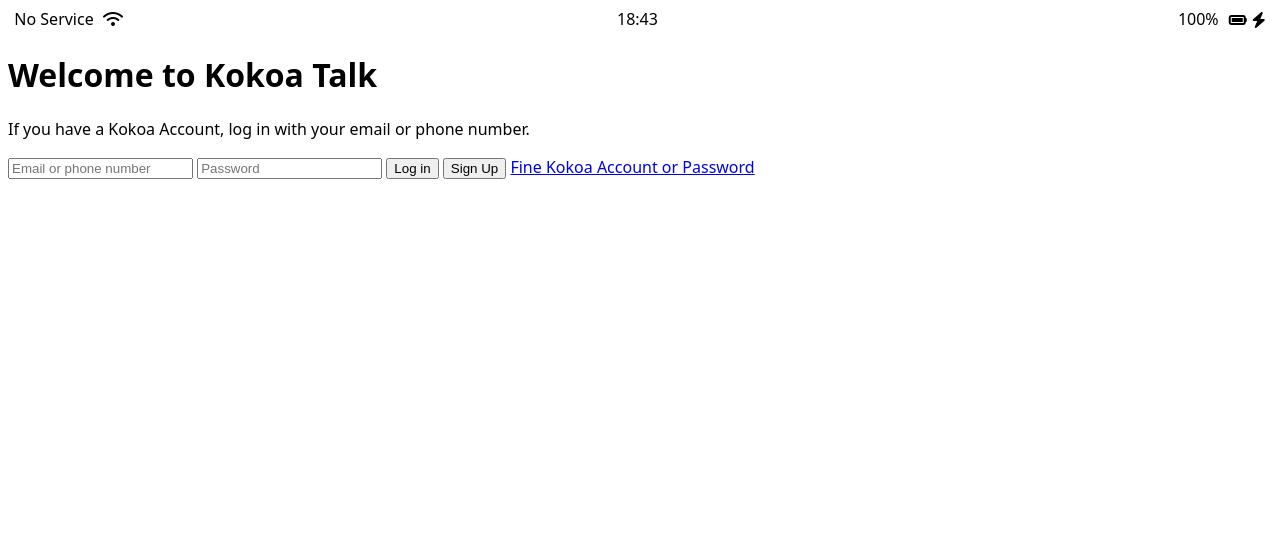
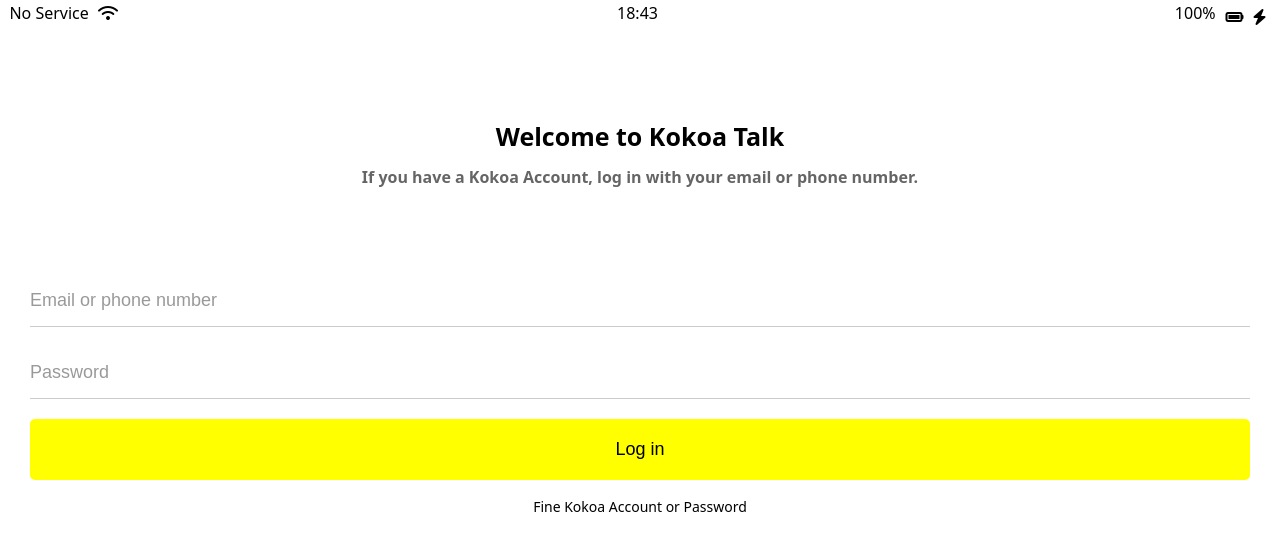
Before and after one commit to Minhyunggi/min-html-css-js, a plain HTML site: page index.html in a window 1280 px wide. Drawn offline with Linux system fonts and the light colour scheme.

Commit message:
header,login-form

```diff
--- /dev/null
+++ b/css/reset.css
@@ -0,0 +1,51 @@
+/* http://meyerweb.com/eric/tools/css/reset/
+   v2.0 | 20110126
+   License: none (public domain)
+*/
+
+html, body, div, span, applet, object, iframe,
+h1, h2, h3, h4, h5, h6, p, blockquote, pre,
+a, abbr, acronym, address, big, cite, code,
+del, dfn, em, img, ins, kbd, q, s, samp,
+small, strike, strong, sub, sup, tt, var,
+b, u, i, center,
+dl, dt, dd, ol, ul, li,
+fieldset, form, label, legend,
+table, caption, tbody, tfoot, thead, tr, th, td,
+article, aside, canvas, details, embed,
+figure, figcaption, footer, header, hgroup,
+menu, nav, output, ruby, section, summary,
+time, mark, audio, video {
+	margin: 0;
+	padding: 0;
+	border: 0;
+	font-size: 100%;
+	font: inherit;
+	vertical-align: baseline;
+}
+/* HTML5 display-role reset for older browsers */
+article, aside, details, figcaption, figure,
+footer, header, hgroup, menu, nav, section {
+	display: block;
+}
+body {
+	line-height: 1;
+}
+ol, ul {
+	list-style: none;
+}
+blockquote, q {
+	quotes: none;
+}
+blockquote:before, blockquote:after,
+q:before, q:after {
+	content: '';
+	content: none;
+}
+table {
+	border-collapse: collapse;
+	border-spacing: 0;
+}
+input:focus{
+    outline: none;
+}
--- /dev/null
+++ b/css/status-bar.css
@@ -0,0 +1,26 @@
+.status-bar{
+    display: flex;
+    justify-content:center;
+    padding: 5px 3px;
+}
+.status-bar__column{
+    width: 33%;
+}
+
+.status-bar__column :first-child{
+    margin-right: 5px;
+}
+.status-bar__column:nth-child(2){
+    display: flex;
+    justify-content: center;
+}
+.status-bar__column:last-child{
+    display: flex;
+    justify-content: flex-end;
+}
+.status-bar__column .fa-battery-full {
+    margin: 4px 5px;
+}
+.fa-bolt{
+    margin: 4px
+}
--- a/css/style.css
+++ b/css/style.css
@@ -1,29 +1,55 @@
+@import "reset.css";
+@import "status-bar.css";
 body{
     font-family: system-ui, -apple-system, BlinkMacSystemFont, 'Segoe UI', Roboto, Oxygen, Ubuntu, Cantarell, 'Open Sans', 'Helvetica Neue', sans-serif;
 }
 
-.status-bar{
+.welcome-header{
+    margin: 90px 0px;
+    text-align: center;
     display: flex;
-    justify-content:center
+    flex-direction: column;
+    align-items: center;
+    font-weight: 600;
 }
-.status-bar__column{
-    width: 33%;
+.welcome-header__title{
+    margin-bottom: 20px;
+    font-size: 25px;
 }
-
-.status-bar__column :first-child{
-    margin-right: 5px;
+.welcome-header__text{
+    width: 60%;
+    opacity: 0.6;
 }
-.status-bar__column:nth-child(2){
+    #login-form input:not([type="submit"]) {
+        transition: border-color 0.5s ease-in-out;
+        border-bottom: 1px solid rgba(0, 0, 0, 0.2);
+    }
+#login-form{
     display: flex;
-    justify-content: center;
+    flex-direction: column;
+    margin: 0px 30px;
 }
-.status-bar__column:last-child{
-    display: flex;
-    justify-content: flex-end;
+#login-form input{
+    padding: 15px 0px;
+    border: none;
+    font-size: 18px;
+    margin-bottom: 20px;
 }
-.status-bar__column .fa-battery-full {
-    margin: 4px 5px;
+#login-form input::placeholder{
+    color: rgba(0, 0, 0, 0.4);
 }
-.fa-bolt{
-    margin: 4px 0px;
+#login-form input:focus{
+    border-color: yellow;
 }
+#login-form input[type="submit"]{
+    background-color: yellow;
+    cursor: pointer;
+    padding: 20px 0px;
+    border-radius: 5px;
+}
+#login-form a{
+    text-align: center;
+    text-decoration: none;
+    color:inherit;
+    font-size: 14px;
+}
--- a/index.html
+++ b/index.html
@@ -31,7 +31,6 @@
         <input type="text" placeholder="Email or phone number"/>
         <input type="text" placeholder="Password"/>
         <input type="submit" value="Log in"/>
-        <input type="submit" value="Sign Up"/>
         <a href="#">Fine Kokoa Account or Password</a>
     </form>
     <script src="https://kit.fontawesome.com/649b25c1cf.js" crossorigin="anonymous"></script>
```
